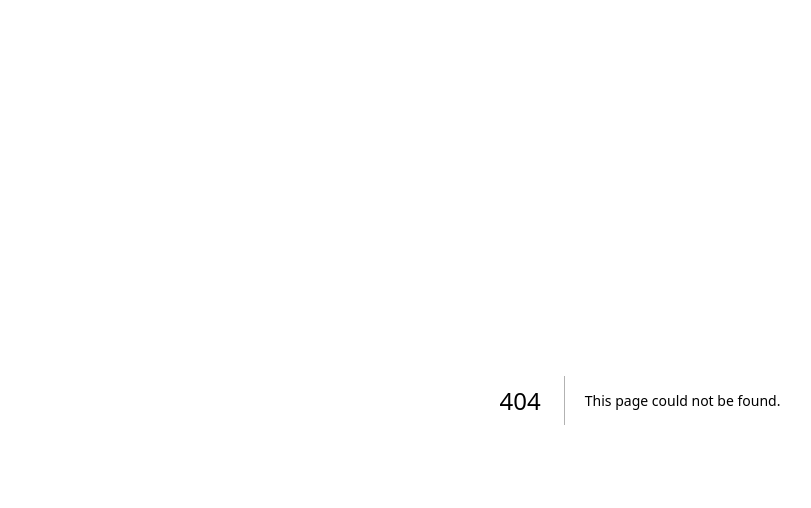
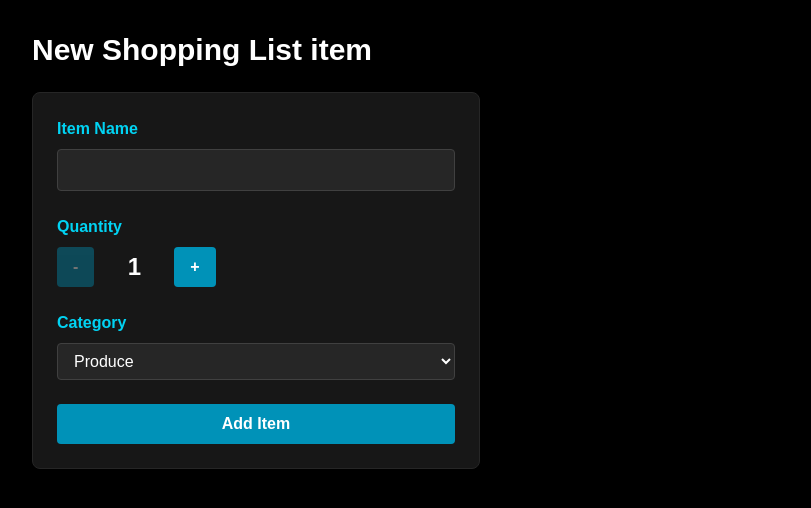
Before and after one commit to meeeeeeelijah/cprg306-assignments, a Next.js app: page /week-5 in a window 1280 px wide. Before the commit this address had no page. Shown: the top 508 px of the page, without its empty margins (0-811 px from the left). Built offline with nearby package versions, Linux system fonts and the light colour scheme.

Commit message:
Week 5 features (Adding new-item)

```diff
--- a/app/page.js
+++ b/app/page.js
@@ -21,6 +21,12 @@ export default function Page() {
             Week 4 Assignment
           </Link>
         </li>
+
+        <li>
+          <Link href="/week-5" className="hover:underline">
+            Week 5 Assignment
+          </Link>
+        </li>
       </ul>
     </main>
   );
--- /dev/null
+++ b/app/week-5/new-item.js
@@ -0,0 +1,135 @@
+'use client';
+
+import { useState } from 'react';
+
+const categories = [
+    ['produce', 'Produce'],
+    ['dairy', 'Dairy'],
+    ['bakery', 'Bakery'],
+    ['meat', 'Meat'],
+    ['frozen-foods', 'Frozen Foods'],
+    ['canned-goods', 'Canned Goods'],
+    ['dry-goods', 'Dry Goods'],
+    ['beverages', 'Beverages'],
+    ['snacks', 'Snacks'],
+    ['household', 'Household'],
+    ['other', 'Other'],
+]
+
+export default function NewItem() {
+    const [name, setName] = useState('');
+    const [quantity, setQuantity] = useState(1);
+    const [category, setCategory] = useState('produce');
+
+    function increment () {
+        if  (quantity < 20) {
+            setQuantity(quantity + 1);
+        }
+    }
+
+    function decrement () {
+        if (quantity > 1) {
+            setQuantity(quantity - 1);
+        }
+    }
+
+    function handleSubmit(event) {
+        event.preventDefault();
+
+        const item = { name, quantity, category };
+
+        console.log(item);
+
+        alert(
+            `Item: ${name}\nQuantity: ${quantity}\nCategory: ${category}`
+        );
+
+        setName('');
+        setQuantity(1);
+        setCategory('produce');
+    }
+
+    return (
+    <form
+      onSubmit={handleSubmit}
+      className="max-w-md space-y-6 rounded-lg border border-neutral-800 bg-neutral-900 p-6"
+    >
+      <div>
+        <label
+          htmlFor="name"
+          className="mb-2 block font-semibold text-cyan-400"
+        >
+          Item Name
+        </label>
+
+        <input
+          id="name"
+          type="text"
+          value={name}
+          onChange={(event) => setName(event.target.value)}
+          required
+          className="w-full rounded border border-neutral-700 bg-neutral-800 px-3 py-2 text-white outline-none focus:border-cyan-400"
+        />
+      </div>
+
+      <div>
+        <span className="mb-2 block font-semibold text-cyan-400">
+          Quantity
+        </span>
+
+        <div className="flex items-center gap-4">
+          <button
+            type="button"
+            onClick={decrement}
+            disabled={quantity === 1}
+            className="rounded bg-cyan-600 px-4 py-2 font-bold text-white hover:bg-cyan-500 disabled:cursor-not-allowed disabled:opacity-40"
+          >
+            -
+          </button>
+
+          <span className="min-w-12 text-center text-2xl font-bold">
+            {quantity}
+          </span>
+
+          <button
+            type="button"
+            onClick={increment}
+            disabled={quantity === 20}
+            className="rounded bg-cyan-600 px-4 py-2 font-bold text-white hover:bg-cyan-500 disabled:cursor-not-allowed disabled:opacity-40"
+          >
+            +
+          </button>
+        </div>
+      </div>
+
+      <div>
+        <label
+          htmlFor="category"
+          className="mb-2 block font-semibold text-cyan-400"
+        >
+          Category
+        </label>
+
+        <select
+          id="category"
+          value={category}
+          onChange={(event) => setCategory(event.target.value)}
+          className="w-full rounded border border-neutral-700 bg-neutral-800 px-3 py-2 text-white outline-none focus:border-cyan-400"
+        >
+          {categories.map(([value, label]) => (
+            <option key={value} value={value}>
+              {label}
+            </option>
+          ))}
+        </select>
+      </div>
+
+      <button
+        type="submit"
+        className="w-full rounded bg-cyan-600 px-4 py-2 font-bold text-white hover:bg-cyan-500"
+      >
+        Add Item
+      </button>
+    </form>
+  );
+}
--- /dev/null
+++ b/app/week-5/page.js
@@ -0,0 +1,10 @@
+import NewItem from './new-item';
+
+export default function Page() {
+    return (
+        <main className="min-h-screen bg-black p-8 text-white">
+            <h1 className="mb-6 text-3xl font-bold">New Shopping List item</h1>
+            <NewItem />
+        </main>
+    );
+}
```
